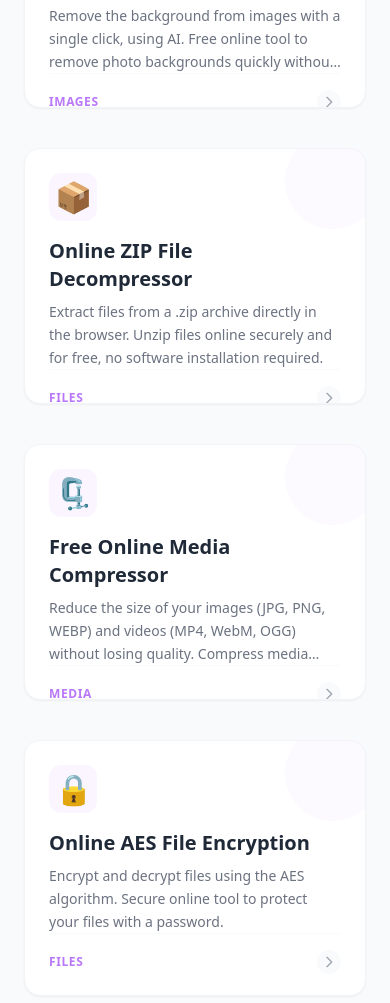
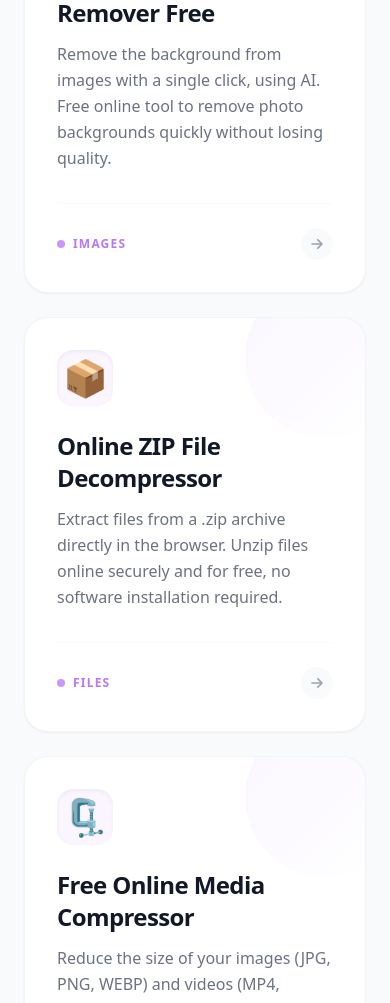
Before and after one commit to p3dr-dev/webutilio, an Astro site: page /en in a window 390 px wide. Shown: the part 660-1663 px from the top of the page. Built offline with nearby package versions, Linux system fonts and the light colour scheme; Astro itself is replaced by a stand-in of ours; some packages are replaced by stand-ins of ours.

Commit message:
ui: refined ToolCard design and responsive grid layout

```diff
--- a/src/components/ToolCard.astro
+++ b/src/components/ToolCard.astro
@@ -18,31 +18,34 @@ const basePath = lang === 'en' ? 'tools' : 'ferramentas';
 ---
 <a
   href={`/${lang}/${basePath}/${slug}`}
-  class="group relative flex h-64 flex-col justify-between overflow-hidden rounded-2xl border border-gray-100 bg-white p-6 shadow-sm transition-all duration-300 hover:-translate-y-1 hover:border-purple-200 hover:shadow-xl dark:border-gray-800 dark:bg-gray-800 dark:hover:border-purple-900/50"
+  class="group relative flex min-h-[280px] flex-col justify-between overflow-hidden rounded-3xl border border-gray-100 bg-white p-8 shadow-sm transition-all duration-500 hover:-translate-y-2 hover:border-purple-300 hover:shadow-2xl dark:border-gray-800 dark:bg-gray-800 dark:hover:border-purple-900/50"
 >
   <div class="relative z-10">
-    <div class="mb-4 inline-flex h-12 w-12 items-center justify-center rounded-xl bg-purple-50 text-3xl transition-colors group-hover:bg-purple-100 dark:bg-purple-900/20 dark:group-hover:bg-purple-900/40">
+    <div class="mb-6 inline-flex h-14 w-14 items-center justify-center rounded-2xl bg-purple-50 text-4xl shadow-inner transition-all duration-500 group-hover:scale-110 group-hover:bg-purple-600 group-hover:text-white dark:bg-purple-900/20 dark:group-hover:bg-purple-600">
       {tool.icon}
     </div>
-    <h3 class="mb-2 text-xl font-bold text-gray-800 transition-colors group-hover:text-purple-600 dark:text-gray-100 dark:group-hover:text-purple-400">
+    <h3 class="mb-3 text-2xl font-extrabold tracking-tight text-gray-900 transition-colors group-hover:text-purple-600 dark:text-gray-100 dark:group-hover:text-purple-400">
       {title}
     </h3>
-    <p class="line-clamp-3 text-sm leading-relaxed text-gray-500 transition-colors group-hover:text-gray-600 dark:text-gray-400 dark:group-hover:text-gray-300">
+    <p class="text-base leading-relaxed text-gray-500 transition-colors group-hover:text-gray-700 dark:text-gray-400 dark:group-hover:text-gray-300">
       {description}
     </p>
   </div>
 
-  <div class="relative z-10 flex items-center justify-between border-t border-gray-50 pt-4 dark:border-gray-700/50">
-    <span class="text-xs font-bold uppercase tracking-wider text-purple-500/80">
-      {category}
-    </span>
-    <span class="rounded-full bg-gray-50 p-1 text-gray-400 transition-all group-hover:bg-purple-600 group-hover:text-white dark:bg-gray-700/50">
-      <svg xmlns="http://www.w3.org/2000/svg" class="h-4 w-4" fill="none" viewBox="0 0 24 24" stroke="currentColor">
-        <path stroke-linecap="round" stroke-linejoin="round" stroke-width="2" d="M9 5l7 7-7 7" />
+  <div class="relative z-10 mt-8 flex items-center justify-between border-t border-gray-50 pt-6 dark:border-gray-700/50">
+    <div class="flex items-center space-x-2">
+      <span class="h-2 w-2 rounded-full bg-purple-500 animate-pulse"></span>
+      <span class="text-xs font-bold uppercase tracking-widest text-purple-500/80">
+        {category}
+      </span>
+    </div>
+    <span class="flex h-8 w-8 items-center justify-center rounded-full bg-gray-50 text-gray-400 transition-all duration-300 group-hover:bg-purple-600 group-hover:text-white dark:bg-gray-700/50">
+      <svg xmlns="http://www.w3.org/2000/svg" class="h-5 w-5" fill="none" viewBox="0 0 24 24" stroke="currentColor">
+        <path stroke-linecap="round" stroke-linejoin="round" stroke-width="2" d="M13 7l5 5m0 0l-5 5m5-5H6" />
       </svg>
     </span>
   </div>
 
-  {/* Background Decorative Element */}
-  <div class="absolute -right-4 -top-4 h-24 w-24 rounded-full bg-purple-50/50 transition-transform duration-500 group-hover:scale-150 dark:bg-purple-900/10"></div>
+  {/* Background Decorative Gradient */}
+  <div class="absolute -right-10 -top-10 h-40 w-40 rounded-full bg-gradient-to-br from-purple-100/40 to-transparent transition-all duration-700 group-hover:scale-150 dark:from-purple-900/10"></div>
 </a>
--- a/src/pages/[lang]/index.astro
+++ b/src/pages/[lang]/index.astro
@@ -23,7 +23,7 @@ const t = useTranslations(lang);
 
   <RecentTools lang={lang} client:load />
 
-  <section class="grid grid-cols-1 sm:grid-cols-2 lg:grid-cols-3 gap-10 items-start pb-20">
+  <section class="grid grid-cols-1 sm:grid-cols-2 lg:grid-cols-3 gap-6 md:gap-8 lg:gap-10 items-start pb-20">
     {tools.map(tool => (
       <ToolCard
         tool={tool}
```
